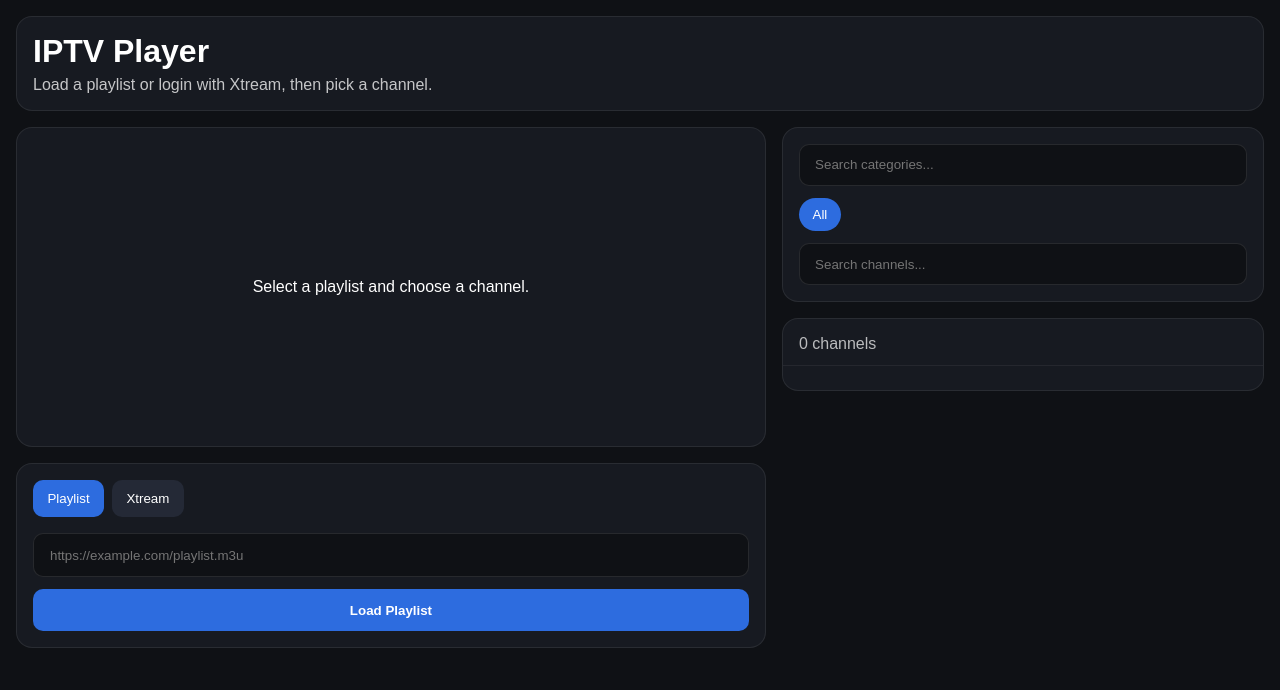
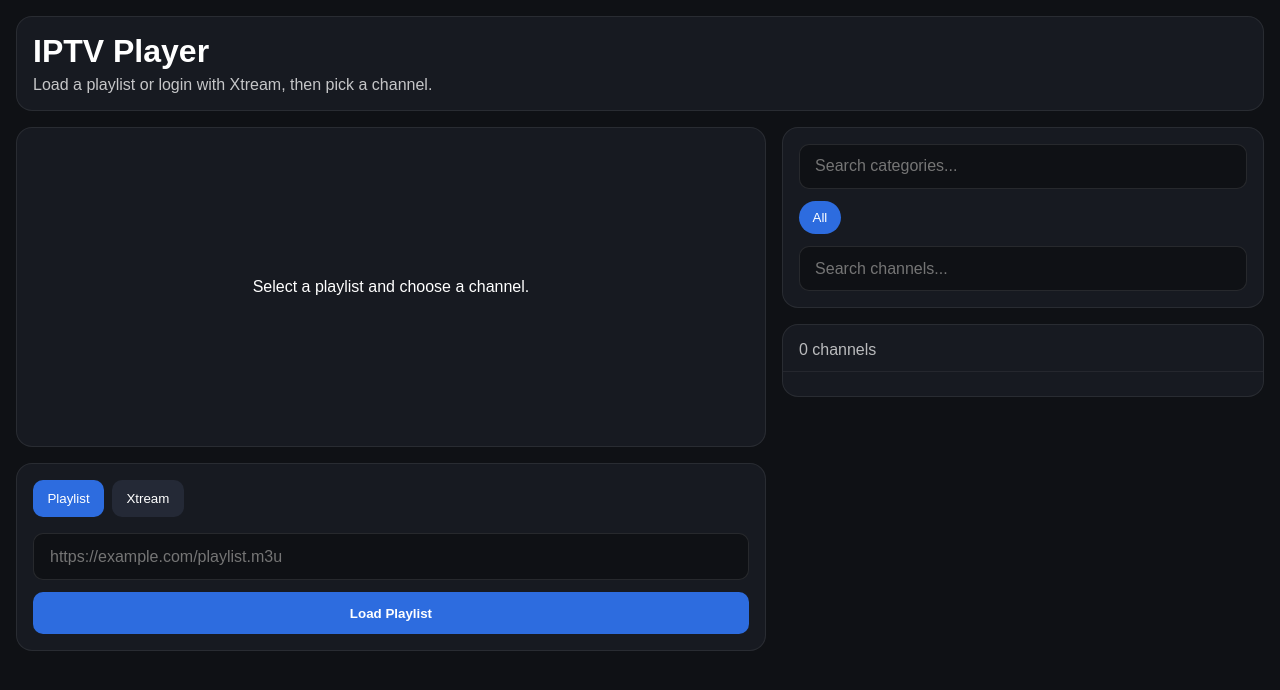
Before and after one commit to realKfiros/iptv, a Next.js app: page / in a window 1280 px wide. Shown: the top 690 px of the page. Built offline with nearby package versions, Linux system fonts and the light colour scheme.

Commit message:
Add font-size fix for inputs on WebKit-based browsers

```diff
--- a/app/globals.css
+++ b/app/globals.css
@@ -7,6 +7,12 @@
   :root {
     --background: #0a0a0a;
     --foreground: #ededed;
+  }
+}
+
+@media screen and (-webkit-min-device-pixel-ratio:0) {
+  select, textarea, input {
+    font-size: 16px;
   }
 }
 
```
